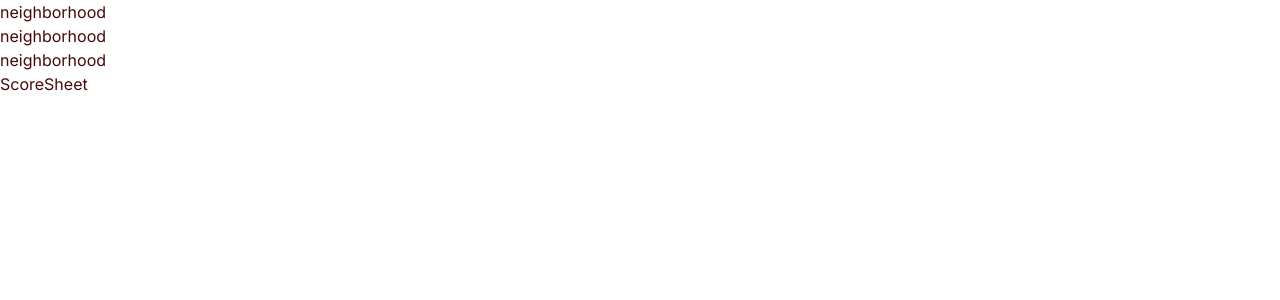
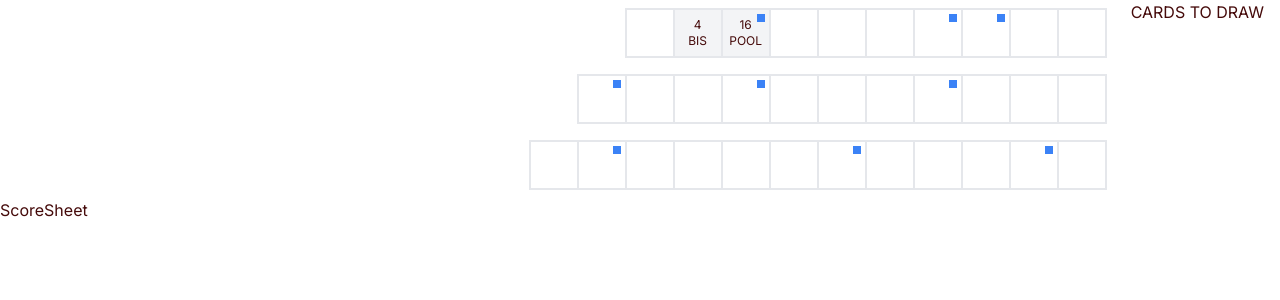
Before and after one commit to al63/welcome-game, a Next.js app: page /game/1 in a window 1280 px wide. Shown: the top 300 px of the page. Built offline with nearby package versions, Linux system fonts and the light colour scheme.

Commit message:
basic rendering of neighborhood

```diff
--- a/app/game/[slug]/UserBoard.tsx
+++ b/app/game/[slug]/UserBoard.tsx
@@ -10,9 +10,18 @@ interface Props {
 export function UserBoard({ playerState }: Props) {
   return (
     <div>
-      <UserNeighborhood config={ROW_ONE} houses={playerState.housesRowOne} fences={playerState.fencesRowOne} />
-      <UserNeighborhood config={ROW_TWO} houses={playerState.housesRowTwo} fences={playerState.fencesRowTwo} />
-      <UserNeighborhood config={ROW_THREE} houses={playerState.housesRowThree} fences={playerState.fencesRowThree} />
+      <div className="flex">
+        <div className="flex flex-col grow">
+          <UserNeighborhood config={ROW_ONE} houses={playerState.housesRowOne} fences={playerState.fencesRowOne} />
+          <UserNeighborhood config={ROW_TWO} houses={playerState.housesRowTwo} fences={playerState.fencesRowTwo} />
+          <UserNeighborhood
+            config={ROW_THREE}
+            houses={playerState.housesRowThree}
+            fences={playerState.fencesRowThree}
+          />
+        </div>
+        <div className="mx-4">CARDS TO DRAW</div>
+      </div>
       <UserScoreSheet />
     </div>
   );
--- a/app/game/[slug]/UserNeighborhood.tsx
+++ b/app/game/[slug]/UserNeighborhood.tsx
@@ -1,12 +1,46 @@
 import { Neighborhood } from "@/app/util/Neighborhoods";
 import { House } from "@/app/util/PlayerTypes";
 
-interface Props {
+function House({ house }: { house: House }) {
+  return (
+    <div className="flex flex-col text-xs items-center">
+      <div>{house.value}</div>
+      <div>{house.modifier}</div>
+    </div>
+  );
+}
+
+interface CellProps {
+  house: House | null;
+  pool: boolean;
+}
+
+function Cell({ house, pool }: CellProps) {
+  const occupied = house != null;
+  return (
+    <div className={`${occupied ? "bg-gray-100" : ""} border w-12 h-12 relative flex justify-center items-center`}>
+      {pool ? <div className="bg-blue-500 w-2 h-2 top-1 right-1 absolute" /> : null}
+      {house != null ? <House house={house} /> : null}
+    </div>
+  );
+}
+
+interface NeighborhoodProps {
   config: Neighborhood;
   houses: Array<House | null>;
   fences: boolean[];
 }
 
-export function UserNeighborhood(props: Props) {
-  return <div>neighborhood</div>;
+export function UserNeighborhood({ config, houses, fences }: NeighborhoodProps) {
+  if (config.houses !== houses.length) {
+    return null;
+  }
+
+  return (
+    <div className="border flex m-2 self-end">
+      {houses.map((house, index) => {
+        return <Cell key={index} house={house} pool={config.pools.includes(index)} />;
+      })}
+    </div>
+  );
 }
--- a/app/game/[slug]/page.tsx
+++ b/app/game/[slug]/page.tsx
@@ -14,6 +14,14 @@ const dummy = {
   estateModifiers: new Array(6).fill(0),
   permitRefusals: 0,
 };
+dummy.housesRowOne[1] = {
+  value: 4,
+  modifier: "BIS",
+};
+dummy.housesRowOne[2] = {
+  value: 16,
+  modifier: "POOL",
+};
 
 export default function Game({ params }: { params: { slug: string } }) {
   return (
--- a/app/util/PlayerTypes.ts
+++ b/app/util/PlayerTypes.ts
@@ -4,7 +4,6 @@ export interface House {
   value: number;
   modifier: GameCardType;
   usedForPlan?: boolean;
-  pool?: boolean;
 }
 
 export interface PlayerState {
```
